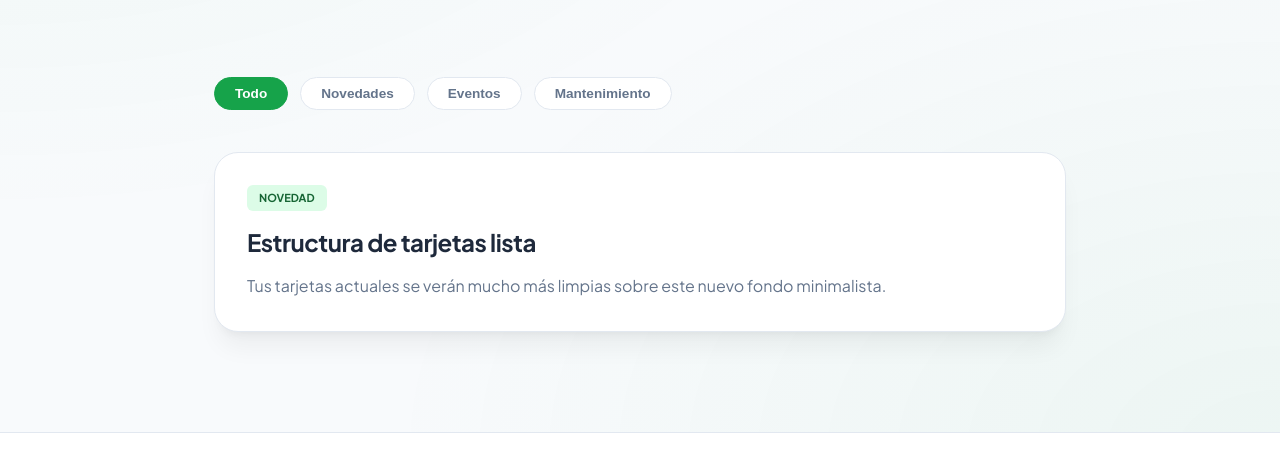
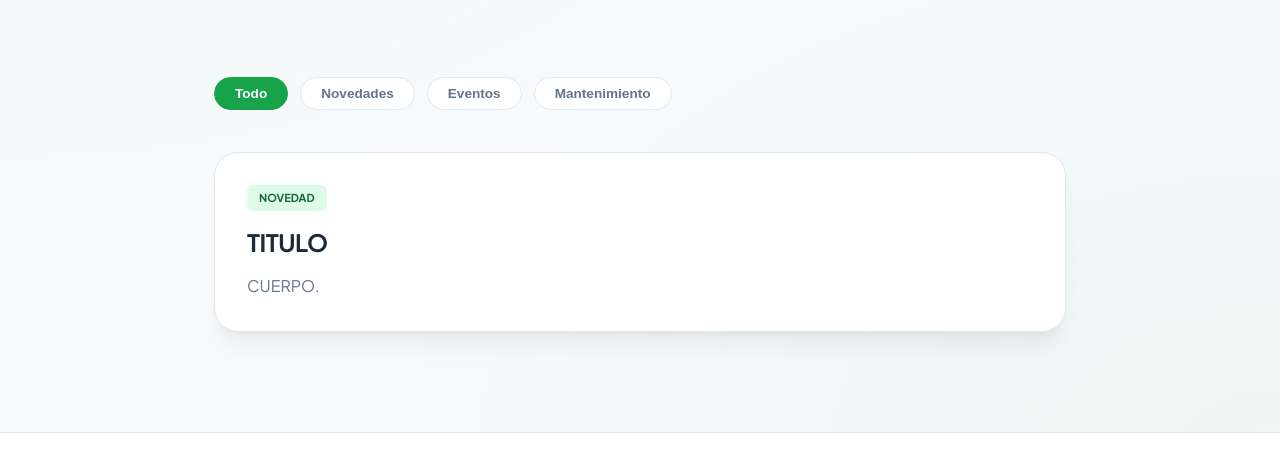
Before and after one commit to MISHALDO2/academia, a website: page public/noticias.html in a window 1280 px wide. Shown: the part 345-800 px from the top of the page. Drawn offline with Linux system fonts and the light colour scheme.

Commit message:
Interfaz de noticias actualizada

```diff
--- a/public/noticias.html
+++ b/public/noticias.html
@@ -216,8 +216,8 @@
                 <div style="margin-bottom: 12px; display: flex; gap: 8px;">
                     <span style="background: #dcfce7; color: #166534; padding: 4px 12px; border-radius: 6px; font-size: 11px; font-weight: 700; text-transform: uppercase;">Novedad</span>
                 </div>
-                <h2 style="font-size: 1.5rem; margin-bottom: 12px; letter-spacing: -0.5px;">Estructura de tarjetas lista</h2>
-                <p style="color: var(--text-muted);">Tus tarjetas actuales se verán mucho más limpias sobre este nuevo fondo minimalista.</p>
+                <h2 style="font-size: 1.5rem; margin-bottom: 12px; letter-spacing: -0.5px;">TITULO</h2>
+                <p style="color: var(--text-muted);">CUERPO.</p>
             </article>
         </main>
     </div>
```
